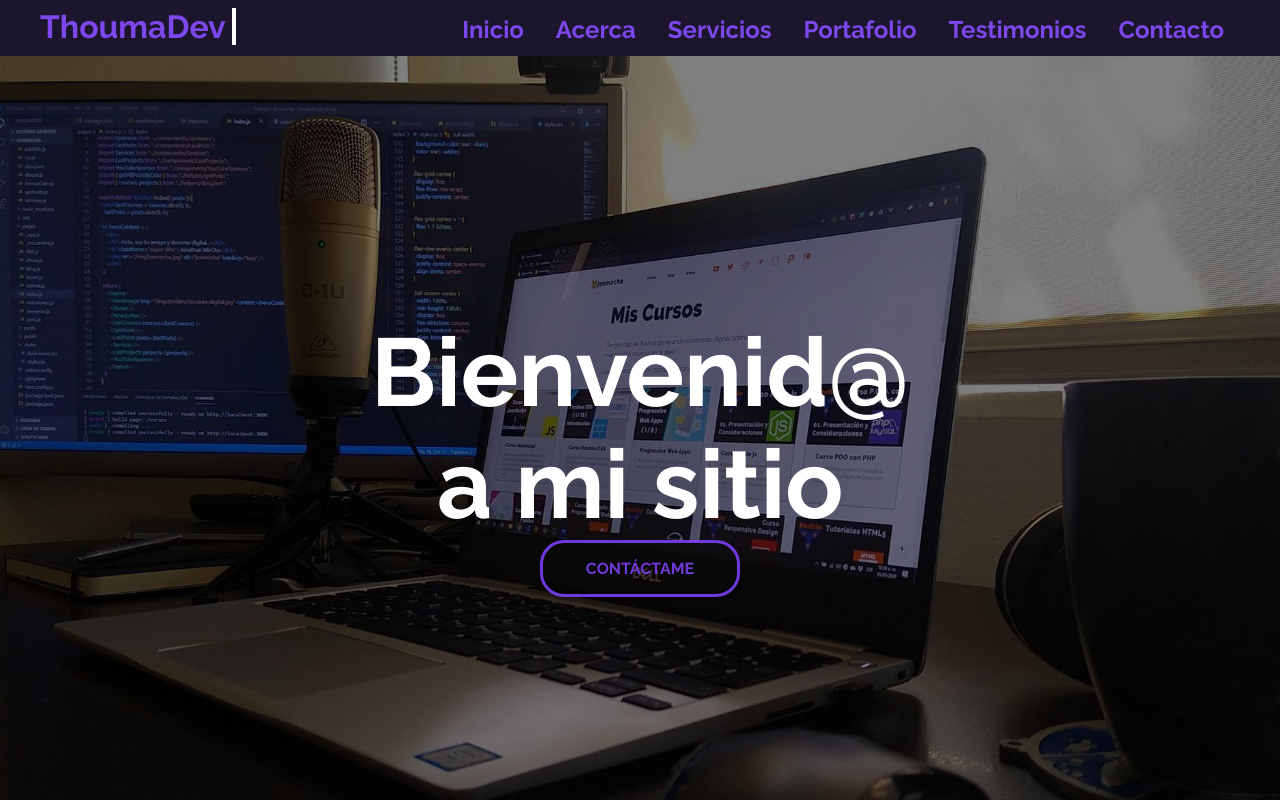
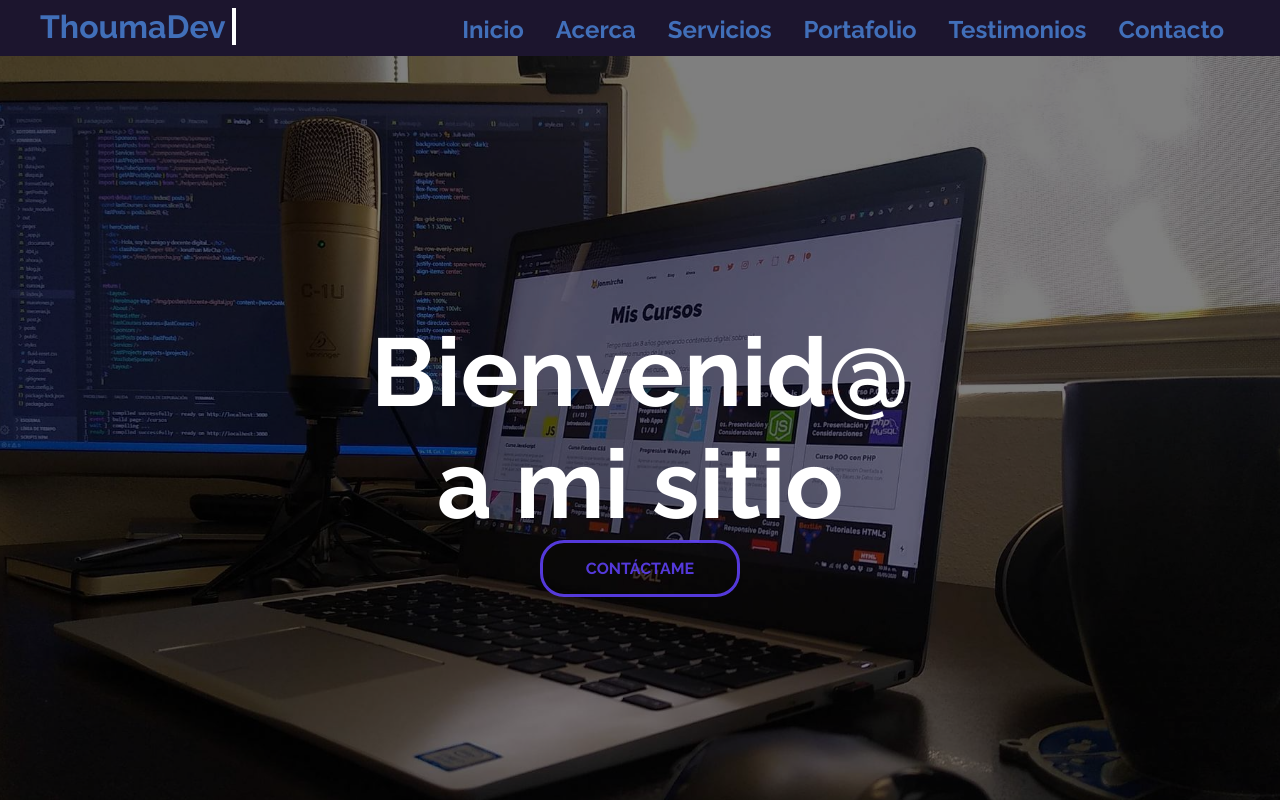
Before and after one commit to richard-allcca/Portafolio-CV, a plain HTML site: page index.html in a window 1280 px wide. Shown: the top 800 px of the page. Drawn offline with nearby package versions, Linux system fonts and the dark colour scheme.

Commit message:
change color --first-alpha-color

```diff
--- a/style.css
+++ b/style.css
@@ -28,8 +28,8 @@
 }
 @media (prefers-color-scheme: dark) {
   :root {
-    --first-color: hsl(260, 80%, 60%);
-    --first-alpha-color: hsla(260, 100%, 63%, 0.85);
+    --first-color: hsl(217, 48%, 49%);
+    --first-alpha-color: hsla(250, 100%, 63%, 0.85);
     --second-color: hsl(258, 38%, 13%);
   }
 }
```
